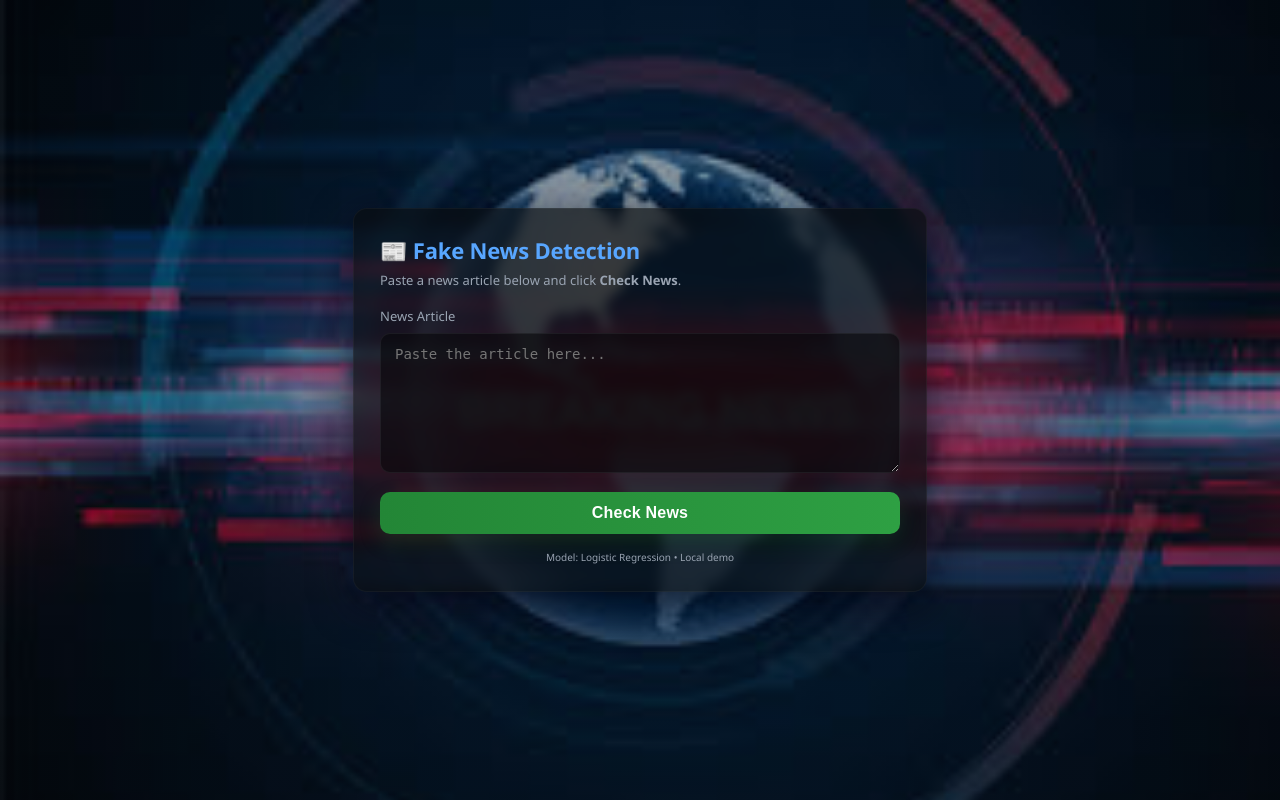
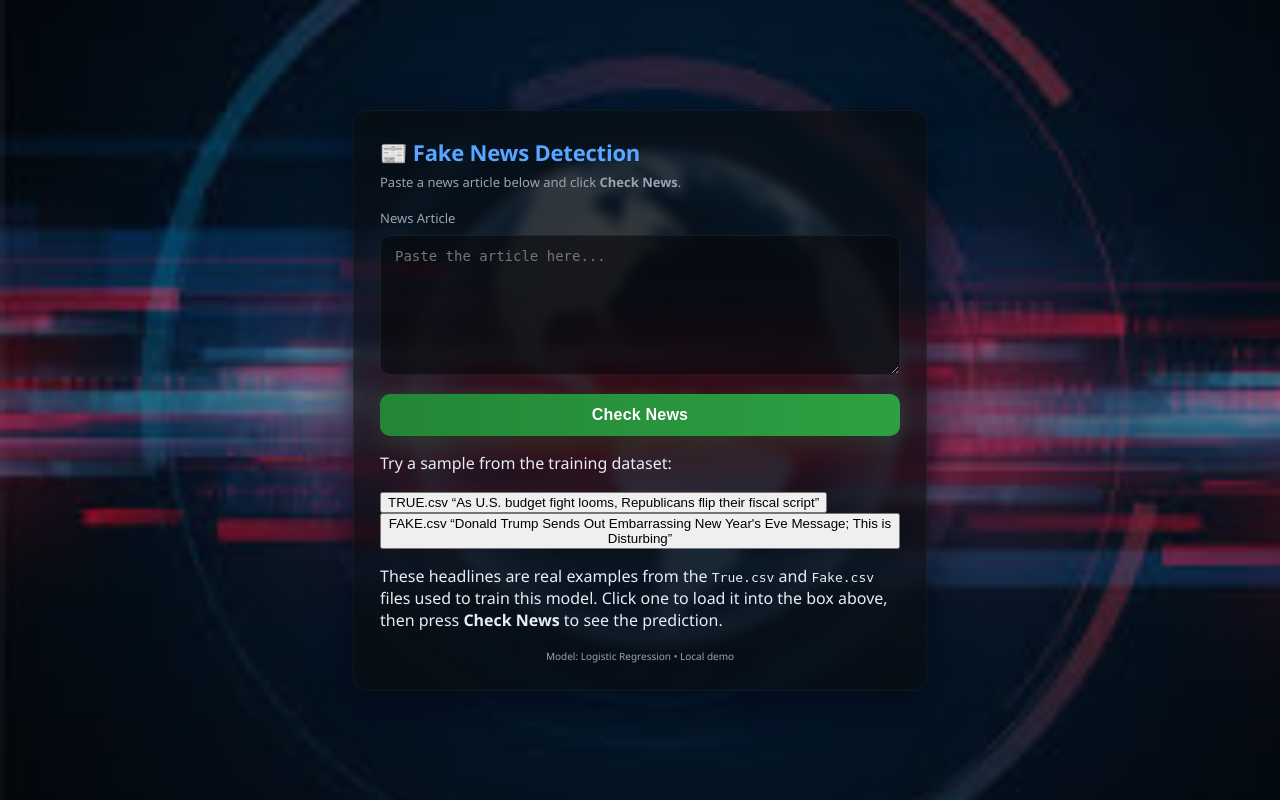
Before and after one commit to siddarthshinde06/fake-news-analysis, a Flask app: page / in a window 1280 px wide. Run offline with Flask 3, Linux system fonts and the light colour scheme; parts of the project's set-up code (start-up, migrations or seed data) failed here and were passed over.

Commit message:
Update index.html

```diff
--- a/templates/index.html
+++ b/templates/index.html
@@ -21,6 +21,25 @@
         <button class="btn animate-btn" type="submit">Check News</button>
       </form>
 
+      <section class="examples-wrap">
+        <p class="examples-title">Try a sample from the training dataset:</p>
+        <div class="examples-grid">
+          <button type="button" class="example-btn example-true" onclick="fillExample('true')">
+            <span class="example-tag tag-true">TRUE.csv</span>
+            <span class="example-headline">“As U.S. budget fight looms, Republicans flip their fiscal script”</span>
+          </button>
+          <button type="button" class="example-btn example-fake" onclick="fillExample('fake')">
+            <span class="example-tag tag-fake">FAKE.csv</span>
+            <span class="example-headline">“Donald Trump Sends Out Embarrassing New Year's Eve Message; This is Disturbing”</span>
+          </button>
+        </div>
+        <p class="examples-note">
+          These headlines are real examples from the <code>True.csv</code> and <code>Fake.csv</code> files
+          used to train this model. Click one to load it into the box above, then press
+          <strong>Check News</strong> to see the prediction.
+        </p>
+      </section>
+
       {% if prediction %}
       <section class="result-wrap">
         <div class="result" style="border-color: {{ color }}; color: {{ color }};">
@@ -37,5 +56,18 @@
       </footer>
     </div>
   </main>
+
+  <script>
+    const EXAMPLES = {
+      true: "As U.S. budget fight looms, Republicans flip their fiscal script. WASHINGTON (Reuters) - The head of a conservative Republican faction in the U.S. Congress urged budget restraint in 2018, drawing a hard line on federal spending as lawmakers prepared to battle over the budget in January.",
+      fake: "Donald Trump Sends Out Embarrassing New Year's Eve Message; This is Disturbing. Instead of a simple holiday greeting, the tweet took aim at 'enemies, haters,' and the 'very dishonest Fake News Media,' drawing widespread mockery online."
+    };
+
+    function fillExample(kind) {
+      const textarea = document.getElementById('news');
+      textarea.value = EXAMPLES[kind];
+      textarea.focus();
+    }
+  </script>
 </body>
 </html>
```
